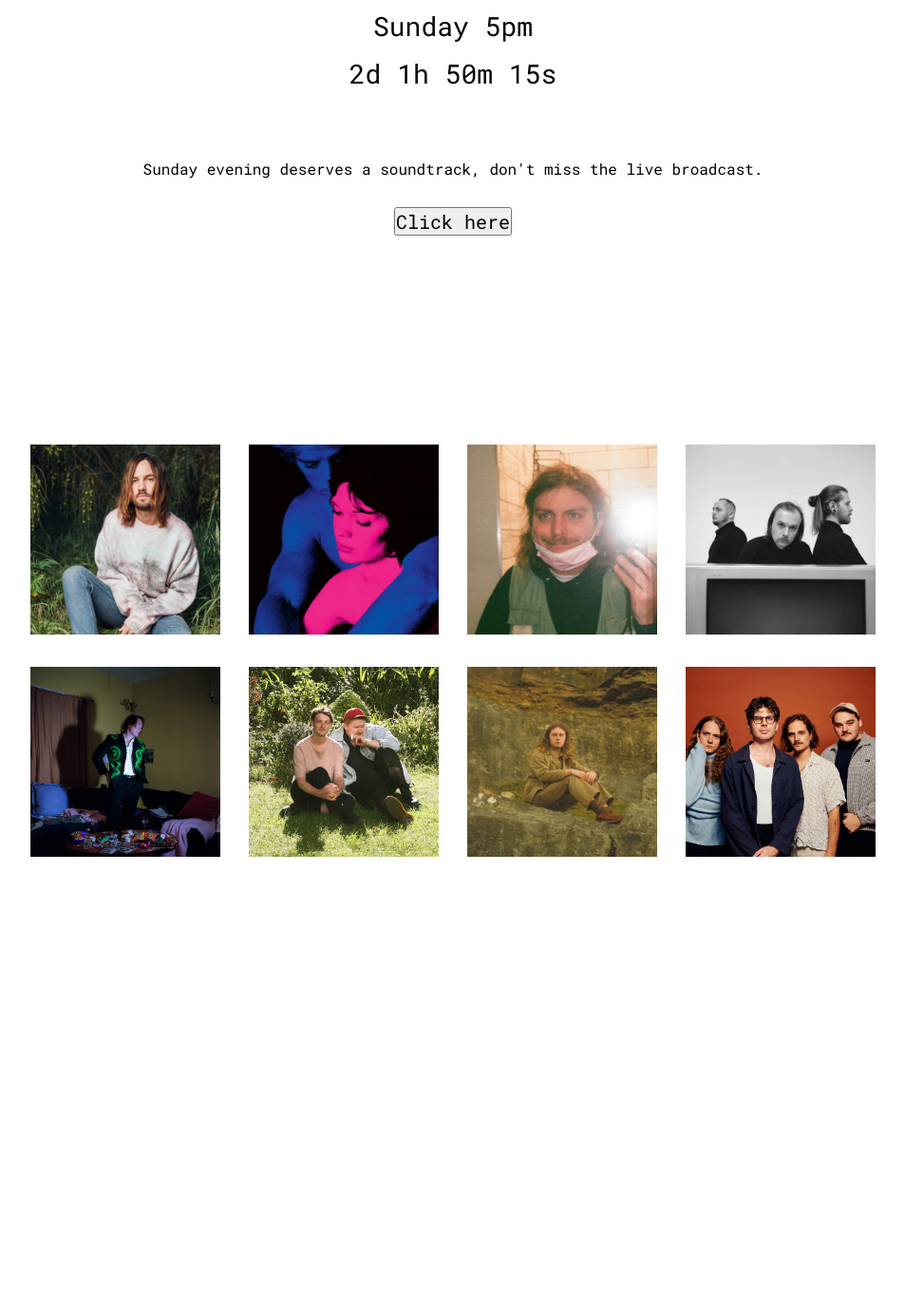
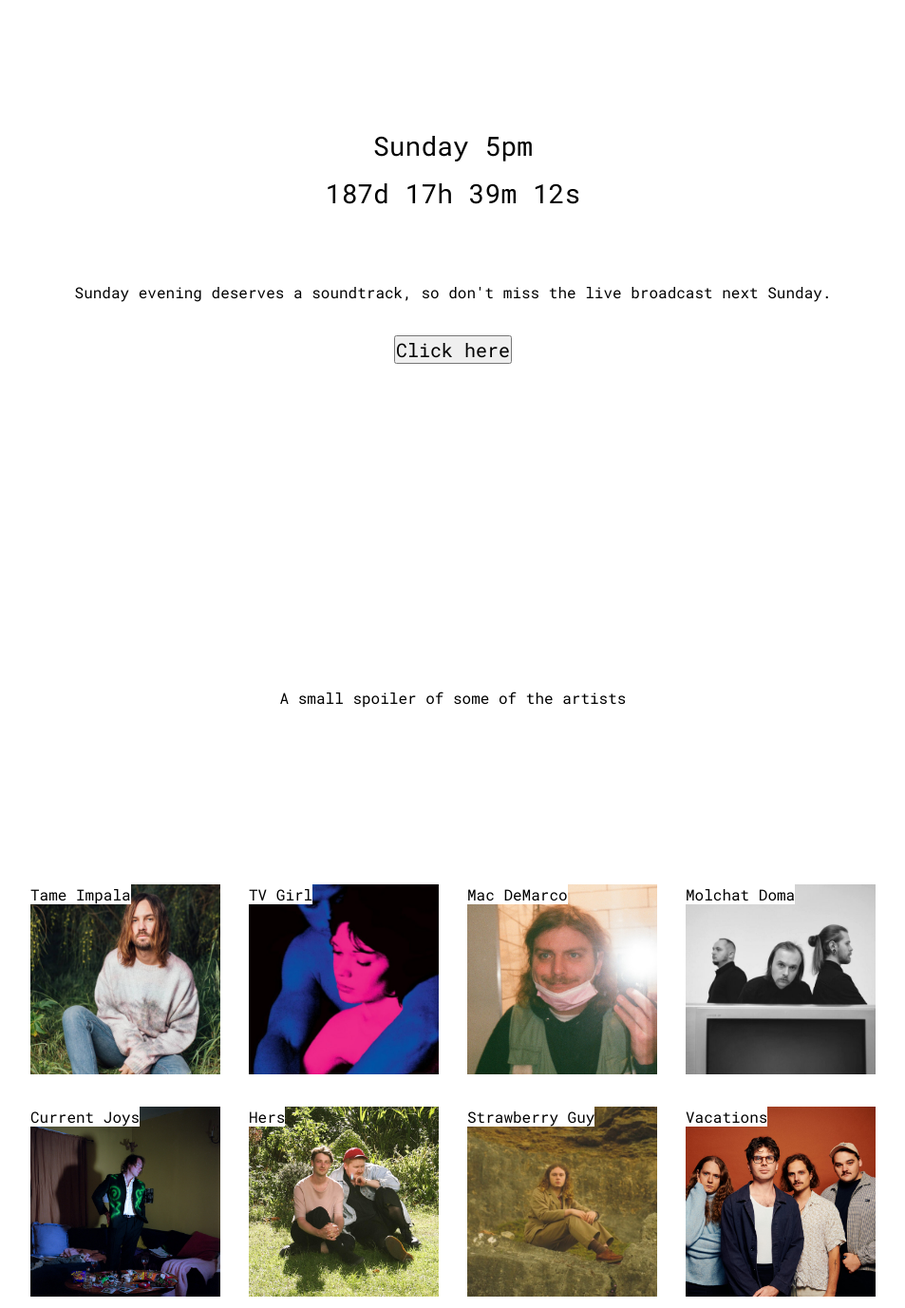
Before and after one commit to Luan-Macedo/landingpage_evento, a website built with Parcel: page src/index.html in a window 1280 px wide. Shown: the part 176-1553 px from the top of the page at 95% size, without its empty margins (163-1116 px from the left). Before the commit the page ends 1187 px from the top, so only its background shows below. Built offline with nearby package versions, Linux system fonts and the light colour scheme.

Commit message:
criando section info e rodapé

```diff
--- a/package.json
+++ b/package.json
@@ -12,6 +12,7 @@
   "license": "ISC",
   "devDependencies": {
     "@parcel/transformer-sass": "^2.12.0",
-    "parcel": "^2.12.0"
+    "parcel": "^2.12.0",
+    "sharp": "^0.31.3"
   }
 }
--- a/src/index.html
+++ b/src/index.html
@@ -8,50 +8,81 @@
     <link rel="preconnect" href="https://fonts.gstatic.com" crossorigin>
     <link href="https://fonts.googleapis.com/css2?family=Roboto+Mono:ital,wght@0,100..700;1,100..700&display=swap" rel="stylesheet">
     <link rel="stylesheet" href="styles/main.scss">
+    <link rel="stylesheet" href="https://unpkg.com/aos@next/dist/aos.css" />
 </head>
-<body>
+<body class="off">
     <header class="hero">
         <div class="container">
             <p class="hero__text">
-                Sunday 5pm <br> <span>2d 1h 50m 15s</span>
+                Sunday 5pm <br> <span id="contador"></span>
             </p>
-            <p>
-                Sunday evening deserves a soundtrack, don't miss the live broadcast.
+            <p class="subtitle">
+                Sunday evening deserves a soundtrack, so don't miss the live broadcast next Sunday.
             </p>
             <button type="button">Click here</button>
         </div>
     </header>
-    <section class="musicas hidden">
+    <section class="musicas">
+        <p class="musicas__title">A small spoiler of some of the artists</p>
         <div class="container">
-            <div class="hidden">
+
+            <div class="caixa" data-aos = "fade-right">
                 <img class="image" src="/src/images/tame_impala2.jpg" alt="Tame Impala">
+                <p>Tame Impala</p>
             </div>
-            <div class="hidden">
+
+            <div class="caixa" data-aos = "fade-right" data-aos-delay = "100">
                 <img class="image" src="/src/images/tv_girl2.jfif" alt="Tv Girl">
+                <p>TV Girl</p>
             </div>
-            <div class="hidden">
+
+            <div class="caixa" data-aos = "fade-right" data-aos-delay = "200">
                 <img class="image" src="/src/images/mac_demarco2.jfif" alt="Mac DeMarco">
+                <p>Mac DeMarco</p>
             </div>
-            <div class="hidden">
+
+            <div class="caixa" data-aos = "fade-right" data-aos-delay = "300">
                 <img class="image" src="/src/images/molchat_doma2.jpg" alt="Molchat Doma">
+                <p>Molchat Doma</p>
             </div>
-            <div class="hidden">
+
+            <div class="caixa" data-aos = "fade-right" data-aos-delay = "400">
                 <img class="image" src="/src/images/current_joys.jfif" alt="Current Joys">
+                <p>Current Joys</p>
             </div>
-            <div class="hidden">
+
+            <div class="caixa" data-aos = "fade-right" data-aos-delay = "500">
                 <img class="image" src="/src/images/hers.jfif" alt="Hers">
+                <p>Hers</p>
             </div>
-            <div class="hidden">
+
+            <div class="caixa" data-aos = "fade-right" data-aos-delay = "600">
                 <img class="image" src="/src/images/strawberry_guy.jpg" alt="Strawberry Guy">
+                <p>Strawberry Guy</p>
             </div>
-            <div class="hidden">
+
+            <div class="caixa" data-aos = "fade-right" data-aos-delay = "700">
                 <img class="image" src="/src/images/vacations.jfif" alt="Vacations">
+                <p>Vacations</p>
             </div>
         </div>
-        <div>
-
+    </section>
+    <section class="info">
+        <div class="container" data-aos="fade-right">
+            <p class="container__text">
+                As the sun sets on a Sunday, sadness fills the air. A strange feeling that nothing is real, as if you are in a dream. Some songs seem to bring that same strange sensation. So stay tuned, every Sunday at 5pm.
+            </p>
         </div>
     </section>
+    <footer class="rodape">
+        <div class="container">
+            <p>© 2024 Luan Costa</p>
+            <a href="https://github.com/Luan-Macedo" target="_blank">
+                <img class="logo" src="/src/images/icons8-github-64.png" alt="Logo GitHub">
+            </a>
+        </div>
+    </footer>
+    <script src="https://unpkg.com/aos@next/dist/aos.js"></script>
     <script src="scripts/main.js"></script>
 </body>
 </html>
--- a/src/scripts/main.js
+++ b/src/scripts/main.js
@@ -0,0 +1,22 @@
+AOS.init();
+
+const dataDoEvento = new Date("Dec 29, 2024 17:00:00");
+const timeStampDoEvento = dataDoEvento.getTime();
+
+const contaAsHoras = setInterval(function(){
+    const agora = new Date();
+    const timeStampAtual = agora.getTime();
+
+    const distanciaAteOEvento = timeStampDoEvento - timeStampAtual;
+
+    const diaEmMs = 1000 * 60 * 60 * 24;
+    const horaEmMs = 1000 * 60 * 60;
+    const minutoEmMs = 1000 * 60;
+
+    const diasAteOEvento = Math.floor(distanciaAteOEvento / diaEmMs);
+    const horasAteOEvento = Math.floor((distanciaAteOEvento % diaEmMs) / horaEmMs);
+    const minutosAteOEvento = Math.floor((distanciaAteOEvento % horaEmMs) / minutoEmMs);
+    const segundosAteOEvento = Math.floor((distanciaAteOEvento % minutoEmMs) / 1000);
+
+    document.getElementById('contador').innerHTML = `${diasAteOEvento}d ${horasAteOEvento}h ${minutosAteOEvento}m ${segundosAteOEvento}s`;
+}, 1000);
--- /dev/null
+++ b/src/styles/_footer.scss
@@ -0,0 +1,16 @@
+.rodape{
+
+    .container{
+        display: flex;
+        flex-direction: row;
+        align-items: center;
+        text-align: center;
+        justify-content: center;
+    }
+}
+
+.logo{
+    width: 40px;
+    height: 40px;
+    margin: 8px;
+}
--- a/src/styles/_hero.scss
+++ b/src/styles/_hero.scss
@@ -1,7 +1,9 @@
 .hero{
-    padding-top: 115px;
-    padding-bottom: 115px;
+    display: grid;
     text-align: center;
+    min-height: 100vh;
+    place-items: center;
+    align-items: center;
 
     &__text{
         margin-top: 64px;
@@ -10,6 +12,10 @@
         line-height: 50px;
     }
 
+    .subtitle{
+        line-height: 30px;
+    }
+
     button{
         font-size: 20px;
         cursor: pointer;
--- /dev/null
+++ b/src/styles/_info.scss
@@ -0,0 +1,14 @@
+.info{
+    display: grid;
+    text-align: center;
+    min-height: 100vh;
+    place-items: center;
+    align-items: center;
+
+    .container{
+
+        &__text{
+            line-height: 30px;
+        }
+    }
+}
--- a/src/styles/_musicas.scss
+++ b/src/styles/_musicas.scss
@@ -1,19 +1,48 @@
 .musicas{
-    padding-top: 100px;
-    padding-bottom: 100px;
+    display: grid;
+    text-align: center;
+    min-height: 100vh;
+    place-items: center;
+    align-items: center;
 
+    &__title{
+        padding-top: 50px;
+    }
 
     .container{
+        padding-top: 80px;
         display: flex;
         flex-wrap: wrap;
         text-align: center;
         justify-content: center;
         gap: 20px;
+
+        .image{
+            height: 200px;
+            margin: 5px;
+        }
     }
 }
 
-.image{
-    height: 200px;
-    margin: 5px;
-    cursor: pointer;
+.caixa{
+    display: inline-block;
+    position: relative;
+
+    p{
+        position: absolute;
+        top: 5px;
+        left: 5px;
+        background-color: #fff;
+
+
+    }
+
+    &:hover{
+
+        p{
+            background-color: #000;
+            color: #fff;
+        }
+
+    }
 }
--- a/src/styles/main.scss
+++ b/src/styles/main.scss
@@ -1,5 +1,7 @@
 @use 'hero';
 @use 'musicas';
+@use 'info';
+@use 'footer';
 
 *{
     margin: 0;
```
Also changed, not shown: src/images/icons8-github-64.png (added), 1 other file.
